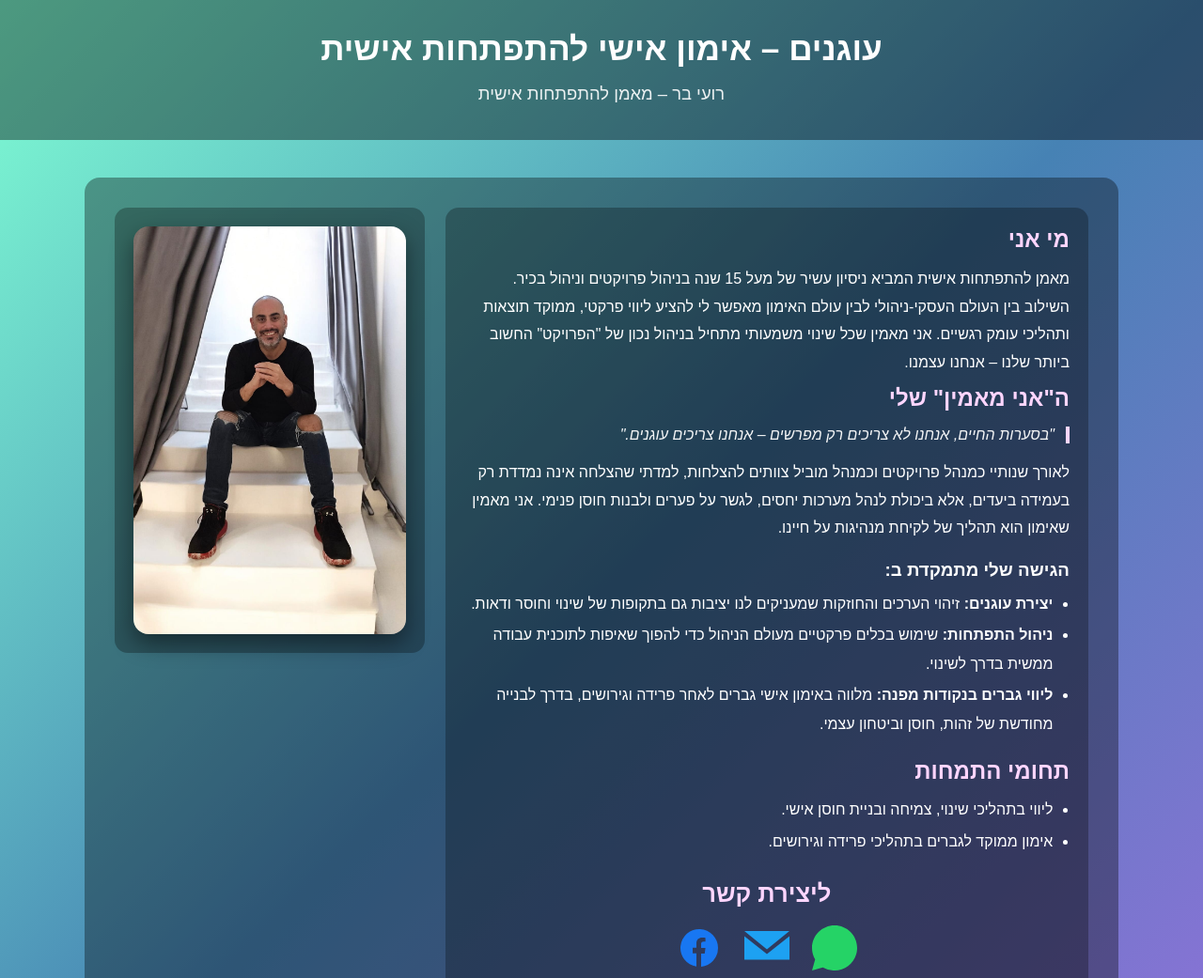
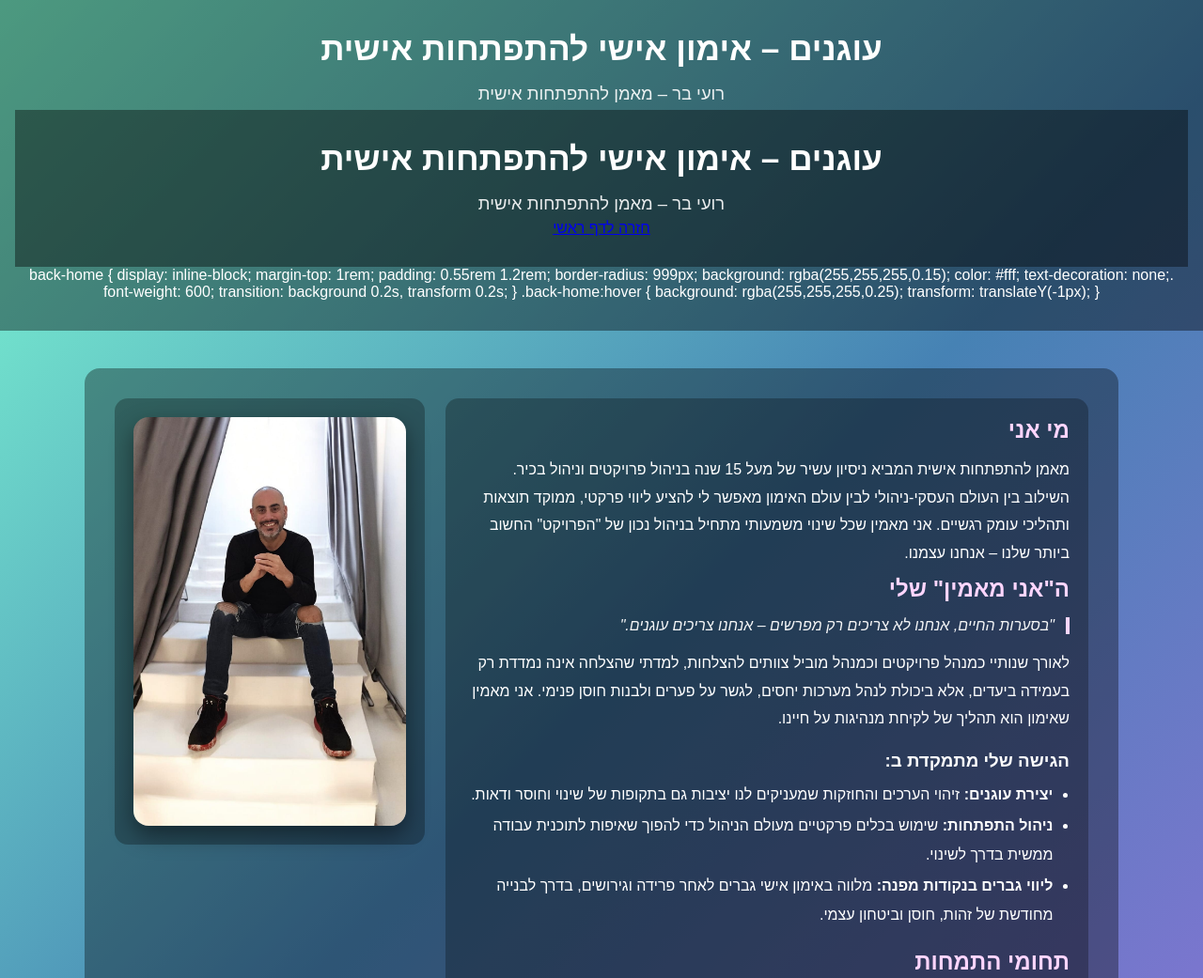
Before and after one commit to royb1979/Oganim-coaching, a plain HTML site: page index.html in a window 1280 px wide. Shown: the top 1041 px of the page at 94% size. Drawn offline with Linux system fonts and the light colour scheme.

Commit message:
Add back home link and styling
Added a back home link and styled it.

```diff
--- a/index.html
+++ b/index.html
@@ -102,6 +102,29 @@
 <header>
   <h1>עוגנים – אימון אישי להתפתחות אישית</h1>
   <p>רועי בר – מאמן להתפתחות אישית</p>
+  <header>
+  <h1>עוגנים – אימון אישי להתפתחות אישית</h1>
+  <p>רועי בר – מאמן להתפתחות אישית</p>
+
+  <a class="back-home" href="https://royb1979.github.io/Oganim/">
+    חזרה לדף ראשי
+  </a>
+</header>
+  .back-home {
+  display: inline-block;
+  margin-top: 1rem;
+  padding: 0.55rem 1.2rem;
+  border-radius: 999px;
+  background: rgba(255,255,255,0.15);
+  color: #fff;
+  text-decoration: none;
+  font-weight: 600;
+  transition: background 0.2s, transform 0.2s;
+}
+.back-home:hover {
+  background: rgba(255,255,255,0.25);
+  transform: translateY(-1px);
+}
 </header>
 
 <main>
```
